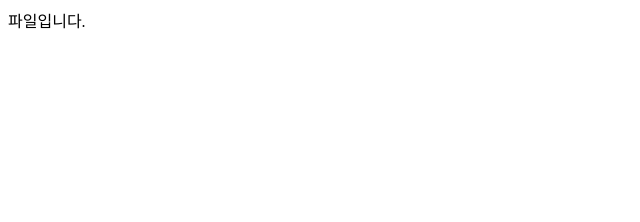
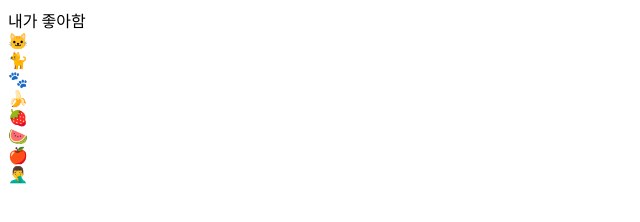
Before and after one commit to dongwootest-2/michel35, a plain HTML site: page index.html in a window 1280 px wide. Shown: the whole page, without its empty margins (0-640 px from the left). Drawn offline with Linux system fonts and the light colour scheme.

Commit message:
마지막

```diff
--- a/index.html
+++ b/index.html
@@ -7,6 +7,14 @@
     <title>테스트</title>
   </head>
   <body>
-    파일입니다.
+    <div>내가 좋아함</div>
+    <div>🐱</div>
+    <div>🐈</div>
+    <div>🐾</div>
+    <div>🍌</div>
+    <div>🍓</div>
+    <div>🍉</div>
+    <div>🍎</div>
+    <div>🤦‍♂️</div>
   </body>
 </html>
```
